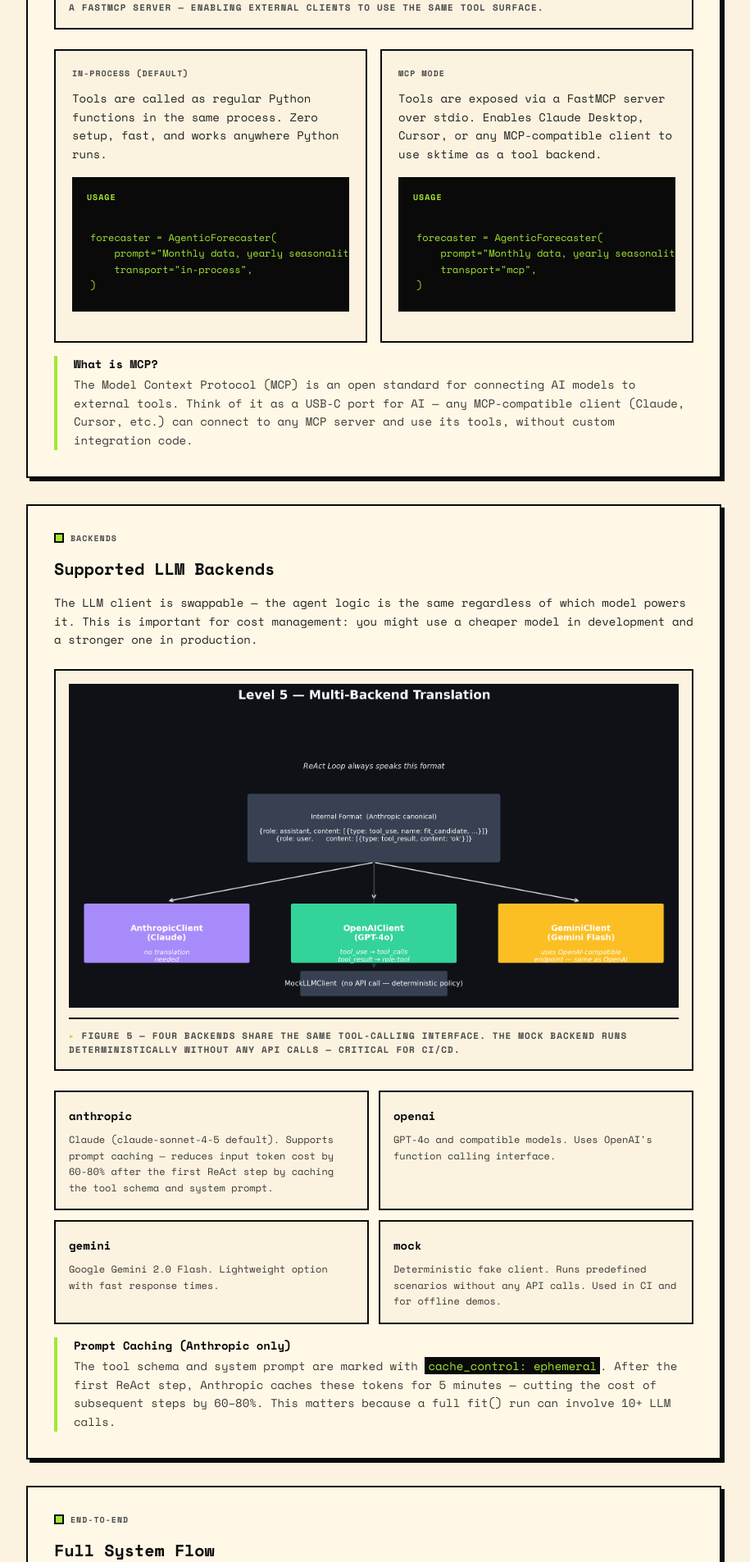
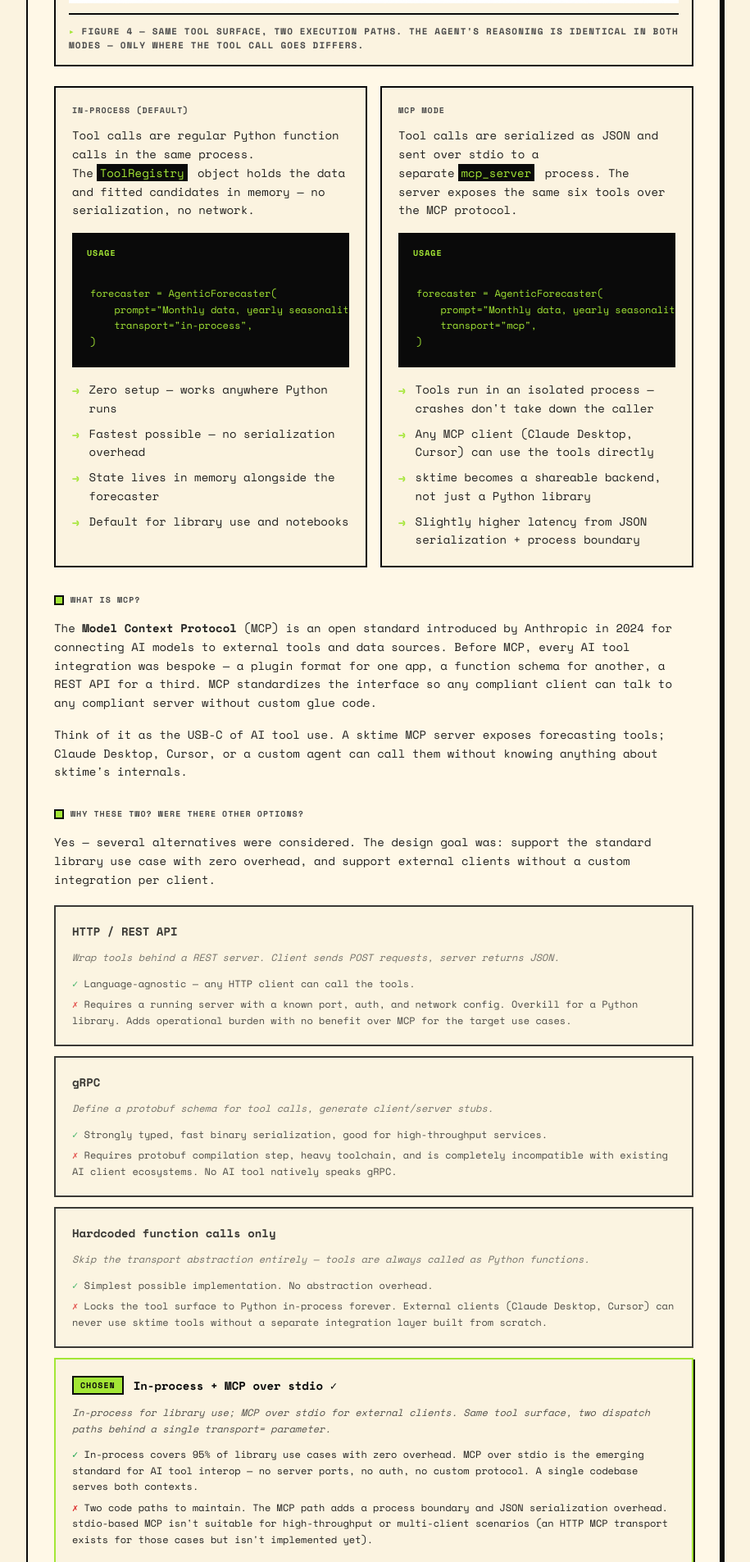
Before and after one commit to kpal002/portfolio, a Next.js app: page /projects/sktime-agentic-forecaster in a window 1280 px wide. Shown: the part 7535-9440 px from the top of the page at 82% size, without its empty margins (184-1099 px from the left). Built offline with nearby package versions, Linux system fonts and the light colour scheme.

Commit message:
Expand transport modes section with alternatives comparison and limitations

```diff
--- a/app/projects/sktime-agentic-forecaster/page.jsx
+++ b/app/projects/sktime-agentic-forecaster/page.jsx
@@ -423,25 +423,30 @@ export default function SkTimeAgenticPage() {
         <Card>
           <SectionLabel>Deployment</SectionLabel>
           <h2 className="mb-4 text-xl font-bold">Two Transport Modes</h2>
-          <p className="text-sm leading-relaxed text-ink/90 mb-2">
-            The six tools can be invoked in two ways, controlled by the{" "}
-            <code className="bg-ink text-accent px-1">transport</code> parameter. This is a
-            key architectural decision that makes the system work both as a Python library and
-            as a backend for AI tools like Claude Desktop or Cursor.
+          <p className="text-sm leading-relaxed text-ink/90 mb-4">
+            A <em>transport</em> is how tool calls get routed from the agent to the actual
+            tool implementation. This is an architectural layer that most single-purpose
+            scripts ignore — but a library that wants to work in multiple deployment contexts
+            needs to make it explicit. The{" "}
+            <code className="bg-ink text-accent px-1">transport</code> parameter controls
+            which path is used without changing anything else about the agent's behavior.
           </p>
           <Diagram
             src="/projects/sktime/04_transports.png"
             alt="In-process vs MCP transport modes"
-            caption="Figure 4 — In-process mode calls tools as direct Python functions. MCP mode exposes them over a FastMCP server — enabling external clients to use the same tool surface."
+            caption="Figure 4 — Same tool surface, two execution paths. The agent's reasoning is identical in both modes — only where the tool call goes differs."
           />
-          <div className="grid gap-4 md:grid-cols-2 mt-2">
+
+          {/* The two modes */}
+          <div className="grid gap-4 md:grid-cols-2 mt-4">
             <div className="border-2 border-ink p-5 bg-bg">
               <p className="text-[10px] font-bold uppercase tracking-widest text-muted mb-3">
                 In-Process (default)
               </p>
               <p className="text-sm leading-relaxed text-ink/90 mb-3">
-                Tools are called as regular Python functions in the same process. Zero setup,
-                fast, and works anywhere Python runs.
+                Tool calls are regular Python function calls in the same process. The
+                <code className="bg-ink text-accent px-1 mx-1">ToolRegistry</code> object
+                holds the data and fitted candidates in memory — no serialization, no network.
               </p>
               <CodeBlock
                 label="usage"
@@ -450,14 +455,21 @@ export default function SkTimeAgenticPage() {
     transport="in-process",
 )`}
               />
+              <BulletList items={[
+                "Zero setup — works anywhere Python runs",
+                "Fastest possible — no serialization overhead",
+                "State lives in memory alongside the forecaster",
+                "Default for library use and notebooks",
+              ]} />
             </div>
             <div className="border-2 border-ink p-5 bg-bg">
               <p className="text-[10px] font-bold uppercase tracking-widest text-muted mb-3">
                 MCP Mode
               </p>
               <p className="text-sm leading-relaxed text-ink/90 mb-3">
-                Tools are exposed via a FastMCP server over stdio. Enables Claude Desktop,
-                Cursor, or any MCP-compatible client to use sktime as a tool backend.
+                Tool calls are serialized as JSON and sent over stdio to a separate
+                <code className="bg-ink text-accent px-1 mx-1">mcp_server</code> process.
+                The server exposes the same six tools over the MCP protocol.
               </p>
               <CodeBlock
                 label="usage"
@@ -466,17 +478,110 @@ export default function SkTimeAgenticPage() {
     transport="mcp",
 )`}
               />
+              <BulletList items={[
+                "Tools run in an isolated process — crashes don't take down the caller",
+                "Any MCP client (Claude Desktop, Cursor) can use the tools directly",
+                "sktime becomes a shareable backend, not just a Python library",
+                "Slightly higher latency from JSON serialization + process boundary",
+              ]} />
             </div>
           </div>
-          <div className="mt-4 border-l-4 border-accent pl-5">
-            <p className="text-sm font-bold">What is MCP?</p>
-            <p className="mt-1 text-sm leading-relaxed text-ink/80">
-              The Model Context Protocol (MCP) is an open standard for connecting AI models to
-              external tools. Think of it as a USB-C port for AI — any MCP-compatible client
-              (Claude, Cursor, etc.) can connect to any MCP server and use its tools, without
-              custom integration code.
-            </p>
+
+          {/* What is MCP */}
+          <div className="mt-8 mb-4 flex items-center gap-2">
+            <div className="h-3 w-3 shrink-0 border-2 border-ink bg-accent" />
+            <p className="text-[10px] font-bold uppercase tracking-widest text-muted">What is MCP?</p>
           </div>
+          <p className="text-sm leading-relaxed text-ink/90 mb-4">
+            The <strong>Model Context Protocol</strong> (MCP) is an open standard introduced
+            by Anthropic in 2024 for connecting AI models to external tools and data sources.
+            Before MCP, every AI tool integration was bespoke — a plugin format for one app,
+            a function schema for another, a REST API for a third. MCP standardizes the
+            interface so any compliant client can talk to any compliant server without custom
+            glue code.
+          </p>
+          <p className="text-sm leading-relaxed text-ink/90 mb-4">
+            Think of it as the USB-C of AI tool use. A sktime MCP server exposes forecasting
+            tools; Claude Desktop, Cursor, or a custom agent can call them without knowing
+            anything about sktime's internals.
+          </p>
+
+          {/* Why these two specifically */}
+          <div className="mt-8 mb-4 flex items-center gap-2">
+            <div className="h-3 w-3 shrink-0 border-2 border-ink bg-accent" />
+            <p className="text-[10px] font-bold uppercase tracking-widest text-muted">Why These Two? Were There Other Options?</p>
+          </div>
+          <p className="text-sm leading-relaxed text-ink/90 mb-5">
+            Yes — several alternatives were considered. The design goal was: support the
+            standard library use case with zero overhead, and support external clients without
+            a custom integration per client.
+          </p>
+          <div className="space-y-3">
+            {[
+              {
+                approach: "HTTP / REST API",
+                what: "Wrap tools behind a REST server. Client sends POST requests, server returns JSON.",
+                pro: "Language-agnostic — any HTTP client can call the tools.",
+                con: "Requires a running server with a known port, auth, and network config. Overkill for a Python library. Adds operational burden with no benefit over MCP for the target use cases.",
+                chosen: false,
+              },
+              {
+                approach: "gRPC",
+                what: "Define a protobuf schema for tool calls, generate client/server stubs.",
+                pro: "Strongly typed, fast binary serialization, good for high-throughput services.",
+                con: "Requires protobuf compilation step, heavy toolchain, and is completely incompatible with existing AI client ecosystems. No AI tool natively speaks gRPC.",
+                chosen: false,
+              },
+              {
+                approach: "Hardcoded function calls only",
+                what: "Skip the transport abstraction entirely — tools are always called as Python functions.",
+                pro: "Simplest possible implementation. No abstraction overhead.",
+                con: "Locks the tool surface to Python in-process forever. External clients (Claude Desktop, Cursor) can never use sktime tools without a separate integration layer built from scratch.",
+                chosen: false,
+              },
+              {
+                approach: "In-process + MCP over stdio ✓",
+                what: "In-process for library use; MCP over stdio for external clients. Same tool surface, two dispatch paths behind a single transport= parameter.",
+                pro: "In-process covers 95% of library use cases with zero overhead. MCP over stdio is the emerging standard for AI tool interop — no server ports, no auth, no custom protocol. A single codebase serves both contexts.",
+                con: "Two code paths to maintain. The MCP path adds a process boundary and JSON serialization overhead. stdio-based MCP isn't suitable for high-throughput or multi-client scenarios (an HTTP MCP transport exists for those cases but isn't implemented yet).",
+                chosen: true,
+              },
+            ].map((item) => (
+              <div
+                key={item.approach}
+                className={`border-2 p-5 ${item.chosen ? "border-accent bg-bg shadow-brutal-sm" : "border-ink bg-bg opacity-80"}`}
+              >
+                <div className="flex items-center gap-3 mb-3">
+                  {item.chosen && (
+                    <span className="border-2 border-ink bg-accent px-2 py-0.5 text-[10px] font-bold uppercase tracking-widest text-ink shrink-0">
+                      chosen
+                    </span>
+                  )}
+                  <p className="text-sm font-bold">{item.approach}</p>
+                </div>
+                <p className="text-[12px] leading-relaxed text-ink/70 mb-3 italic">{item.what}</p>
+                <div className="space-y-1.5">
+                  <p className="text-[12px] leading-relaxed text-ink/90">
+                    <span className="font-bold text-ok">✓ </span>{item.pro}
+                  </p>
+                  <p className="text-[12px] leading-relaxed text-ink/90">
+                    <span className="font-bold text-red-600">✗ </span>{item.con}
+                  </p>
+                </div>
+              </div>
+            ))}
+          </div>
+
+          {/* Known limitations */}
+          <div className="mt-8 mb-4 flex items-center gap-2">
+            <div className="h-3 w-3 shrink-0 border-2 border-ink bg-accent" />
+            <p className="text-[10px] font-bold uppercase tracking-widest text-muted">Known Limitations</p>
+          </div>
+          <BulletList items={[
+            "stdio MCP is one-client-at-a-time — not suitable for serving multiple concurrent agents. An HTTP MCP transport would be needed for multi-tenant or server deployments.",
+            "State isolation in MCP mode — fitted candidates live in the server process, not the calling process. If the server crashes mid-fit, in-progress state is lost. In-process mode doesn't have this problem.",
+            "No remote MCP yet — the current MCP mode launches the server as a subprocess on the same machine. True remote deployment (server on a different host) requires the HTTP MCP transport, which is a planned extension.",
+          ]} />
         </Card>
 
         {/* ── 9. LLM Backends ── */}
```
